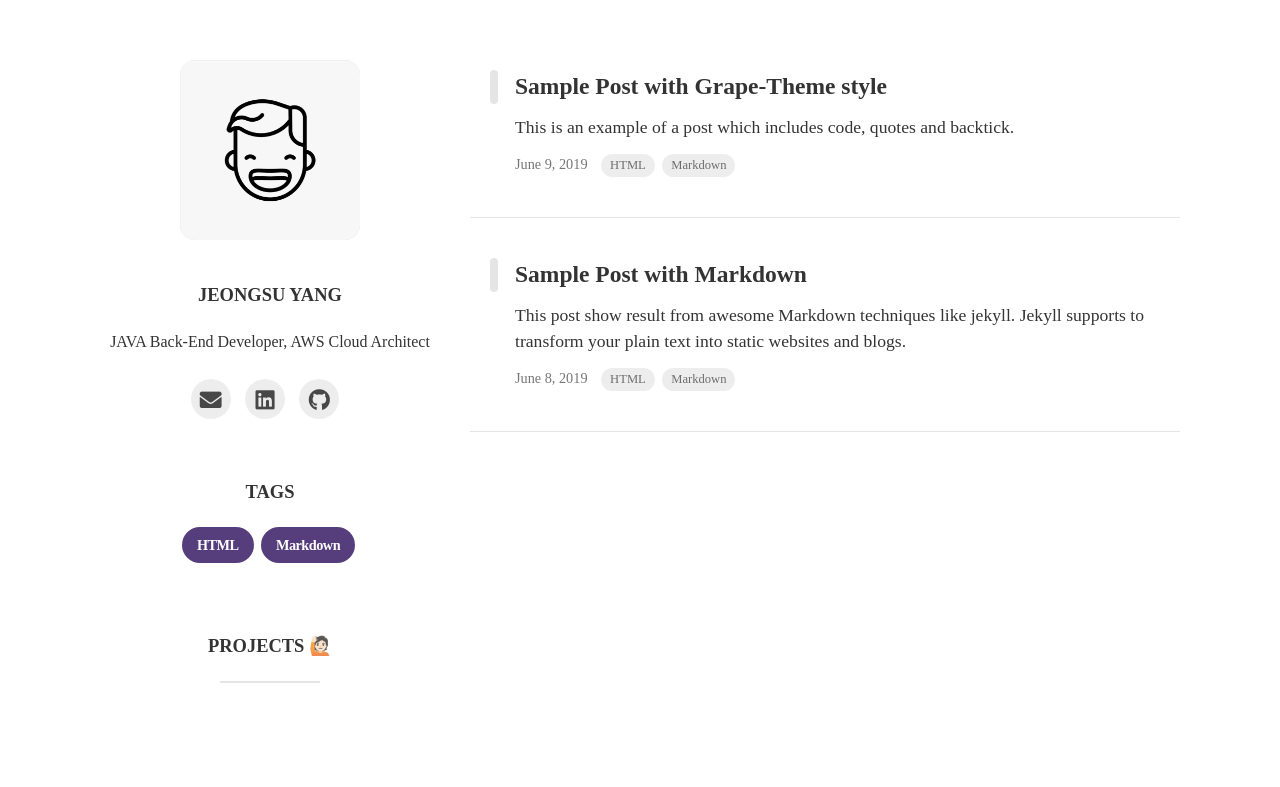
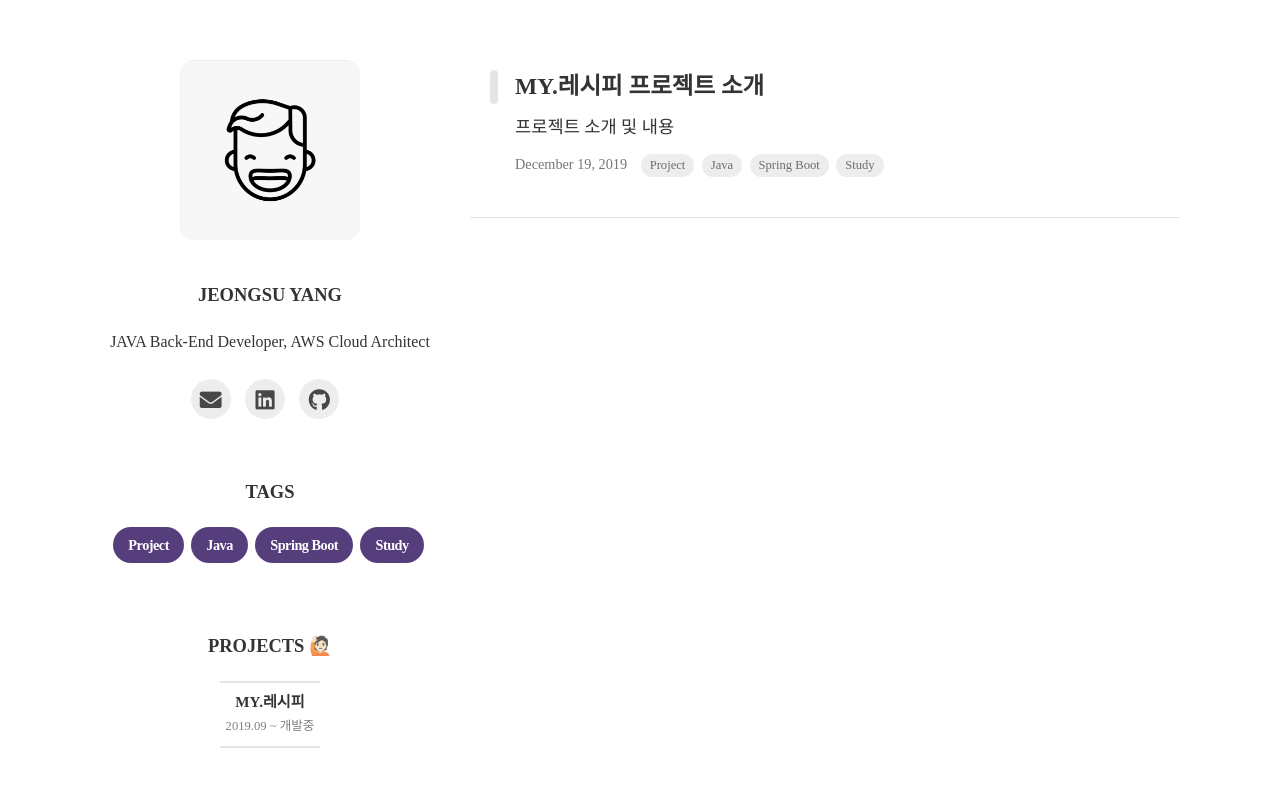
Before and after one commit to jsyang-dev/jsyang-dev.github.io, a Jekyll site: the page built from index.html, in a window 1280 px wide. Shown: the top 787 px of the page. Built offline with Jekyll 4.4.1, drawn with Linux system fonts in a browser that asks for light colours; nearby versions of some CDN libraries; some web fonts are replaced; the list of posts is cut into pages by our own code; part of the change alters nothing that is shown.

Commit message:
포스트 등록

```diff
--- a/_config.yml
+++ b/_config.yml
@@ -5,7 +5,7 @@ url : "https://jsyang-dev.github.io"
 
 # Blog Settings
 theme_settings :
-  title : 평범한 개발자의 Dev Story
+  title : Jeongsu's Dev Story
   favicon : assets/favicon.ico
 
   # Profile Settings
@@ -14,12 +14,12 @@ theme_settings :
     username : Jeongsu Yang
     description : JAVA Back-End Developer, AWS Cloud Architect
     experience :
-      - start : 2017-05-03
-        end : 2018-05-06
-        experience : company name, title
+      - start : 2018.12
+        end : 현재
+        experience : 롯데정보통신, 플랫폼 개발자
     skills :
       - skill : HTML5 & CSS
-        value : 85  # Percent value
+        value : 90  # Percent value
 
   # Icons
   icons :
--- a/_data/projects.yml
+++ b/_data/projects.yml
@@ -1,38 +1,28 @@
 - project :
-    print : False # If 'False' is selected, it will not be displayed in 'home.html > aside > .proj-content'.
+    print : Ture # If 'False' is selected, it will not be displayed in 'home.html > aside > .proj-content'.
     modal : True # If 'True' is selected, modal can open in 'portfolio.html'.
-    url : https://github.com/naye0ng/Grape-Theme # Full URL
-    image : "portfolio.png" # path: assets/project/
-    date : 2019.06.09 - Developing
-    title : Grape-Theme
-    summary : A awesome jekyll theme!
-    description : This project is my first jekyll theme. and everyone can customize this easily.
-    contents :
-        - title : 1. 블로그 첫 화면 구성
-          image : home.png
-          description : <li>Responsive Layout</li>
-            <li>User Profile</li>
-            <li>Tags</li>
-            <li>Projects</li>
-            <li>Pagination</li>
-        - title : 2. 태그 페이지
-          image : tags.png
-          description : <li>Responsive Layout</li>
-            <li>Tags</li>
-        - title : 3. 남은 개발 과제
-          image :
-          description : <li>project 부분 디자인 변경</li>
-            <li>favicon.ico, search 기능</li>
-            <li>OG Tag 추가</li>
-            <li>profile 이미지 효과</li>
-            <li>gem 배포</li>
-
-- project :
-    print : False # If 'False' is selected, it will not be displayed in 'home.html > aside > .proj-content'.
-    modal : True # If 'True' is selected, modal can open in 'portfolio.html'.
-    url :  # Full URL
-    image : # path: assets/project/
-    date : 2019.06.09 - Developing
-    title : Dummy project
-    summary : This is Dummy
-    description :
+    url : https://github.com/users/jsyang-dev/projects/1 # Full URL
+    image : "front-screenshot.jpg" # path: assets/project/
+    date : 2019.09 ~ 개발중
+    title : MY.레시피
+    summary : 레시피를 등록하여 공유할 수 있는 사이트
+    description : 본 프로젝트는 개발하면서 새로운 기술들을 공부하고 적용하고자 사이드 프로제트로 진행하고 있습니다. 일과 육아와 공부를 병행하기 위해서 매일 저녁에 적어도 1시간 이상 코딩을 하고 있습니다.
+    # contents :
+    #     - title : 1. 블로그 첫 화면 구성
+    #       image : home.png
+    #       description : <li>Responsive Layout</li>
+    #         <li>User Profile</li>
+    #         <li>Tags</li>
+    #         <li>Projects</li>
+    #         <li>Pagination</li>
+    #     - title : 2. 태그 페이지
+    #       image : tags.png
+    #       description : <li>Responsive Layout</li>
+    #         <li>Tags</li>
+    #     - title : 3. 남은 개발 과제
+    #       image :
+    #       description : <li>project 부분 디자인 변경</li>
+    #         <li>favicon.ico, search 기능</li>
+    #         <li>OG Tag 추가</li>
+    #         <li>profile 이미지 효과</li>
+    #         <li>gem 배포</li>
--- a/_posts/2019-06-08-markdown-and-html.md
+++ /dev/null
@@ -1,98 +0,0 @@
----
-layout: post
-title: Sample Post with Markdown
-subtitle : How markdown is displayed as html
-tags: [HTML, Markdown]
-author: Nayeong Kim
-comments : True
----
-
-This post show result from awesome Markdown techniques like jekyll.
-`Jekyll` supports to transform your plain text into static websites and blogs.
-
-you can easy to change style in `_utility.html` and a sample of the formatting follows.
-
-<br>
-
-이 포스팅은 놀라운 Markdown 기술들로 만들어진 결과물입니다.
-
-`_utility.html`에서 스타일을 변경할 수 있으며, 서식 샘플은 아래와 같습니다.
-
-<br>
-
-<h2>1. HTML headings</h2>
-{% highlight html %}
-<h1>This is heading 1</h1>
-<h2>This is heading 2</h2>
-<h3>This is heading 3</h3>
-<h4>This is heading 4</h4>
-<h5>This is heading 5</h5>
-<h6>This is heading 6</h6>
-{% endhighlight %}
-<h1>This is heading 1</h1>
-<h2>This is heading 2</h2>
-<h3>This is heading 3</h3>
-<h4>This is heading 4</h4>
-<h5>This is heading 5</h5>
-<h6>This is heading 6</h6>
-
-<br>
-
-<h2>2. bold text</h2>
-{% highlight html %}
-<p>This is normal text - <b>and this is bold text</b>.</p>
-{% endhighlight %}
-<p>This is normal text - <b>and this is bold text</b>.</p>
-
-<br>
-
-<h2>3. list</h2>
-<h3>a. unordered list</h3>
-{% highlight html %}
-- Coffee
-- Tea
-- Milk
-{% endhighlight %}
-- Coffee
-- Tea
-- Milk
-
-<h3>b. ordered list</h3>
-{% highlight html %}
-1. Coffee
-2. Tea
-3. Milk
-{% endhighlight %}
-1. Coffee
-2. Tea
-3. Milk
-
-<br>
-
-<h2>4. hyperlink</h2>
-{% highlight html %}
-[naye0ng's blog](https://naye0ng.github.io)
-{% endhighlight %}
-[naye0ng's blog](https://naye0ng.github.io)
-
-<br>
-
-<h2>5. image</h2>
-{% highlight html %}
-![sample image]({{ site.baseurl }}/assets/img/koreaSunset.jpg)
-{% endhighlight %}
-![sample image]({{ site.baseurl }}/assets/img/koreaSunset.jpg)
-
-<br>
-
-<h2>5. table</h2>
-{% highlight html %}
-| Header 1  | Header 2 | Header 3 |
-| :------- | :-------: | -------: |
-| Content 1  | Content 2 | Content 3 |
-| Content 1  | Content 2 | Content 3 |
-{% endhighlight %}
-| Header 1  | Header 2 | Header 3 |
-| :------- | :-------: | -------: |
-| Content 1 | Content 2 | Content 3 |
-| Content 1 | Content 2 | Content 3 |
--- a/_posts/2019-06-09-grape-theme-style.md
+++ /dev/null
@@ -1,47 +0,0 @@
----
-layout: post
-title: Sample Post with Grape-Theme style
-subtitle : How markdown is displayed as html
-tags: [HTML, Markdown]
-author: Nayeong Kim
-comments : False
----
-
-This is an example of a post which includes code, quotes and backtick.
-
-you can easy to change style in `_utility.html`.
-
-A sample of the formatting follows.
-
-<br>
-
-code, quotes and backtick를 포함하고 있는 게시물의 예입니다.
-
- `_utility.html`에서 스타일을 변경할 수 있으며, 서식 샘플은 아래와 같습니다.
-
-<br>
-
-<h2>1. Code </h2>
-You can add highlighting for code in `highlight.scss`.
-
-{% highlight python %}
-# test function
-def test :
-    print('hello world!')
-{% endhighlight %}
-
-<br>
-
-<h2>2. Quotes</h2>
-{% highlight html %}
-> Hello World, This is quotes!
-{% endhighlight %}
-> Hello World, This is quotes!
-
-<br>
-
-<h2>3. `Backtick`</h2>
-{% highlight html %}
-`Grape-Theme`
-{% endhighlight %}
-`Grape-Theme`
--- /dev/null
+++ b/_posts/2019-12-19-myrecipes.md
@@ -0,0 +1,90 @@
+---
+layout: post
+title: MY.레시피 프로젝트 소개
+subtitle : 프로젝트 소개 및 내용
+tags: [Project, Java, Spring Boot, Study]
+author: Jeongsu Yang
+comments : True
+---
+
+## 프로젝트 소개
+------------
+
+![screenshot](/assets/project/front-screenshot.jpg)
+
+<br>
+
+### 프로젝트 목적
+
+* MY.레시피는 레시피를 등록하여 공유할 수 있는 사이트입니다.
+* 본 프로젝트는 개발하면서 새로운 기술들을 공부하고 적용하고자 사이드 프로제트로 진행하고 있습니다.
+* 나만의 개발 표준을 정하고, 이를 지키면서 코딩하기 위해 노력하고 있습니다.
+* 일과 육아와 공부를 병행하기 위해서 매일 저녁에 적어도 1시간 이상 코딩을 하고 있습니다.
+
+<br>
+
+### 프로젝트 기간
+
+* 2019.9 ~ 진행중
+
+<br>
+
+### 프로젝트 구성도
+
+![diagram](/assets/project/diagram.png)
+
+<br>
+
+### 프로젝트 설명
+
+*  myrecipes-front: 프런트 페이지 제공을 위한 프로젝트
+*  myrecipes-api: 레시피, 회원 관련 API를 제공하는 프로젝트
+*  system-api: 로그 관련 API를 제공하는 프로젝트
+*  myrecipes-batch: 배지 작업을 제공하는 프로젝트
+*  myrecipes-admin: 어드민 페이지 제공을 이한 프로젝트(향후 개발 예정)
+
+<br>
+
+### 데모 사이트
+
+* [http://service.myrecipes.link:8080/](http://service.myrecipes.link:8080/)
+
+<br>
+
+## 사용기술
+------------
+
+### 데이터베이스
+
+* MySQL: 트랜잭션 데이터 저장을 위한 데이터베이스
+* MongoDB: 로그 데이터 저장, 빠른 응답속도가 보장되어야 하는 데이터(ex: 메인페이지 인기레시피 리스트)
+
+<br>
+
+### Spring 라이브러리
+
+* Spring Thymeleaf: 프런트 웹페이지 구성을 위한 템플릿 엔진
+* Spring Security: 인증과 인가, CSRF 방지와 같은 보안 적용
+* Spring Data JPA: 관계형 데이터베이스를 JPA로 객체지향적으로 사용
+* Spring Data Redis: 캐싱을 위한 Redis 사용
+* Spring AOP: 전체 메소드를 대상으로 호출 및 실패 로그를 RabbitMQ로 보내기 위해 사용
+* Spring AMQP: RabbitMQ에 메시지를 생산하고 소비하기 위해 사용
+
+<br>
+
+### 오픈소스
+
+* Jenkins: CICD 구성을 위해 사용
+* Redis: Service 레이어에서 결과 캐싱을 위해 사용
+* RabbitMQ: 대량의 로그 데이터를 유실없이 전달하기 위해 사용
+
+<br>
+
+### 기타
+
+* Docker: 프로젝트를 컨테이너로 배포
+* SonarCloud: 프로젝트 분석과 커버리지 결과를 제공, 잠재적인 보안 위협이나 기술 부채를 제거
+* Slack: Jenkins에서 이벤트 발생 시 알람
+* AWS(EC2, S3): 배포 인프라, 정적 리소스 저장을 우한 용도
+
+<br>
```
Also changed, not shown: assets/project/diagram.png (added), assets/project/front-screenshot.jpg (added).
